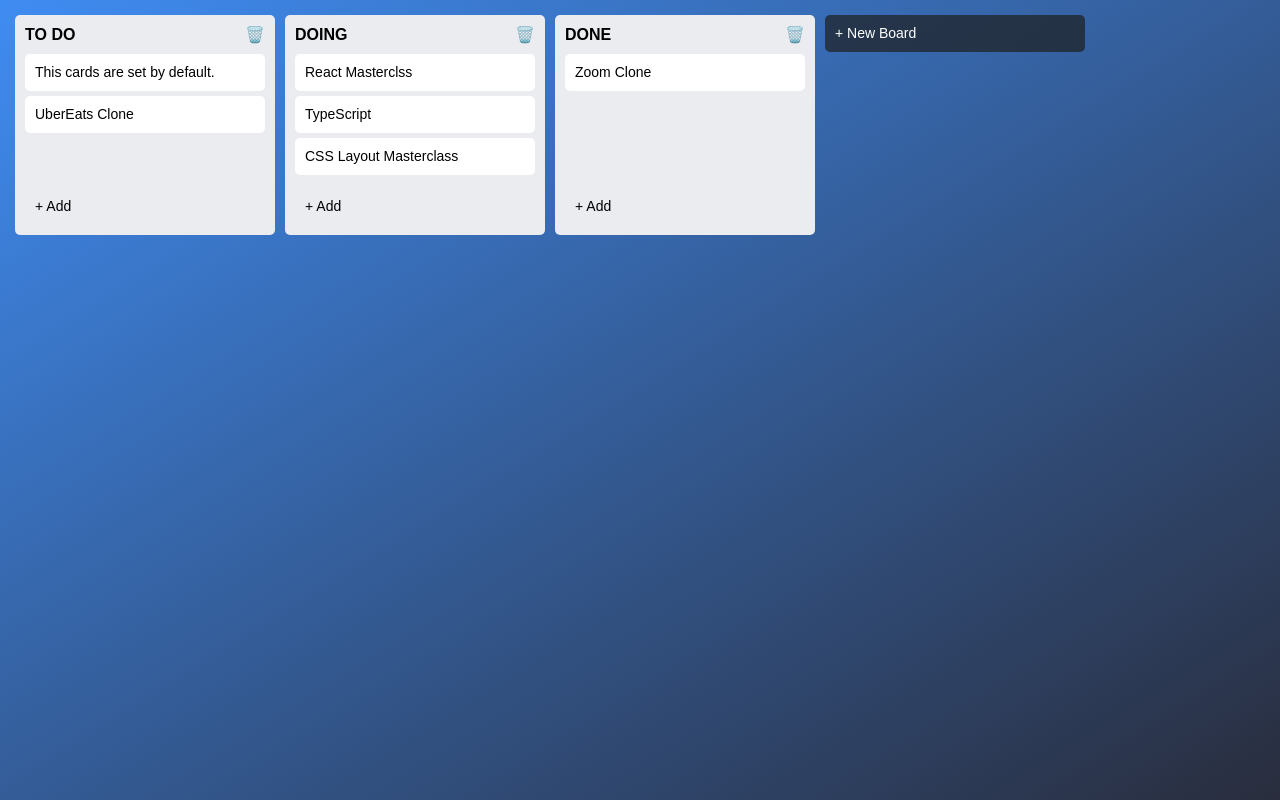
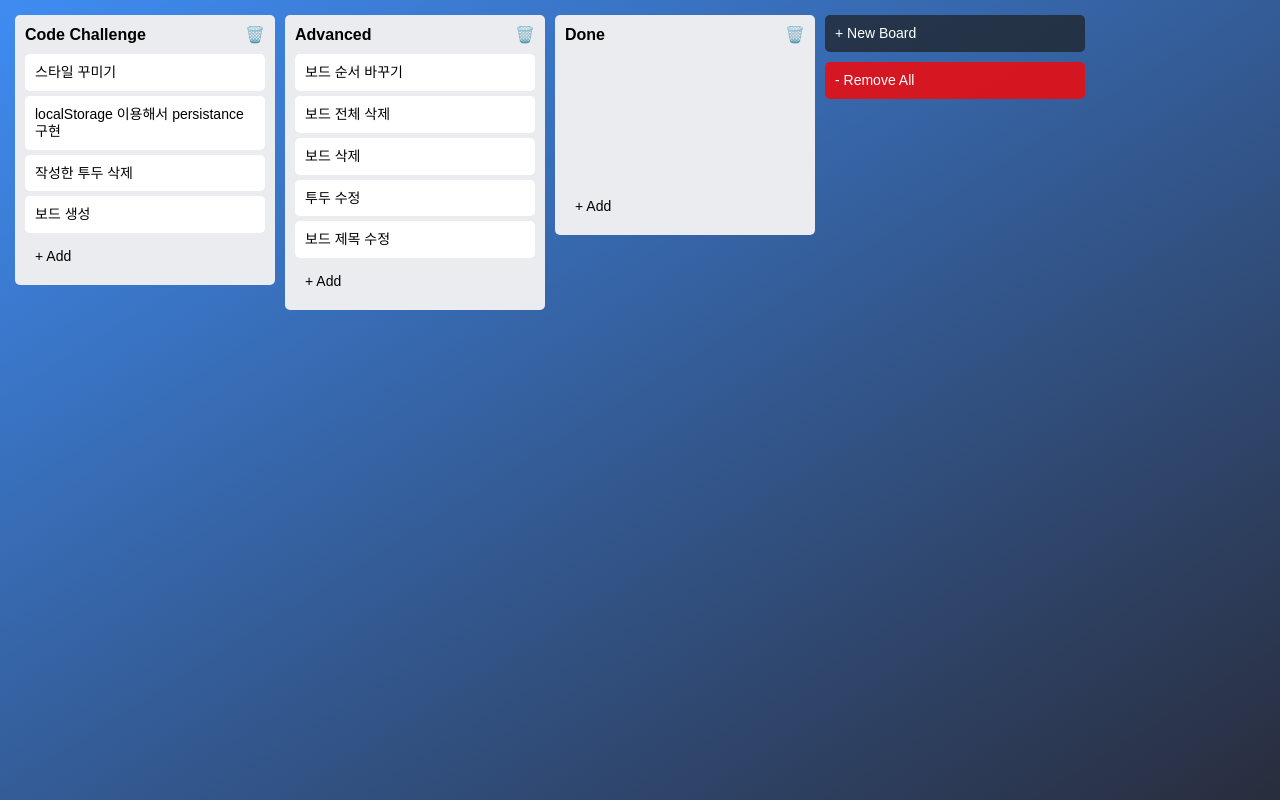
Before and after one commit to develop3357/trello-clone, a React (Create React App) app: page / in a window 1280 px wide. Built offline with nearby package versions, Linux system fonts and the light colour scheme; the HTML template or start-up script is replaced by a standard one.

Commit message:
Add new features: - board: add/remove/modify title - card: modify - remove all data

```diff
--- a/src/App.tsx
+++ b/src/App.tsx
@@ -20,6 +20,12 @@ const Boards = styled.div`
   gap: 10px;
 `;
 
+const BoardControl = styled.div`
+  display: flex;
+  flex-direction: column;
+  gap: 10px;
+`;
+
 const AddNewBoard = styled.div`
   background-color: rgb(30, 30, 30, 0.7);
   color: white;
@@ -29,6 +35,14 @@ const AddNewBoard = styled.div`
   &:hover {
     cursor: pointer;
     background-color: rgb(40, 40, 40, 0.5);
+  }
+`;
+
+const RemoveAll = styled(AddNewBoard)`
+  background-color: rgb(240, 10, 10, 0.85);
+  &:hover {
+    cursor: pointer;
+    background-color: rgb(240, 10, 10, 0.5);
   }
 `;
 
@@ -48,7 +62,18 @@ function App() {
     });
   };
   const onAddNewBoardClick = (event: React.MouseEvent<HTMLDivElement>) => {
-    // TODO handle add new board click
+    const newBoardId = window.prompt("Enter the new board's name:");
+    if (newBoardId && newBoardId.length > 0) {
+      setToDos((currentTodos) =>
+        ToDoManager.init(currentTodos).createBoard(newBoardId).done()
+      );
+    }
+  };
+  const onRemoveAllClick = (event: React.MouseEvent<HTMLDivElement>) => {
+    const confirm = window.confirm("All data will be removed. Proceed?");
+    if (confirm) {
+      setToDos({});
+    }
   };
   return (
     <DragDropContext onDragEnd={onDragEnd}>
@@ -57,7 +82,10 @@ function App() {
           {Object.keys(toDos).map((boardId) => (
             <Board boardId={boardId} key={boardId} toDos={toDos[boardId]} />
           ))}
-          <AddNewBoard onClick={onAddNewBoardClick}>+ New Board</AddNewBoard>
+          <BoardControl>
+            <AddNewBoard onClick={onAddNewBoardClick}>+ New Board</AddNewBoard>
+            <RemoveAll onClick={onRemoveAllClick}>- Remove All</RemoveAll>
+          </BoardControl>
         </Boards>
       </Wrapper>
     </DragDropContext>
--- a/src/atoms.ts
+++ b/src/atoms.ts
@@ -69,7 +69,7 @@ export class ToDoManager {
     delete this.data[boardId];
     return this;
   }
-  modifyBoardName(boardId: string, newName: string) {
+  changeBoardName(boardId: string, newName: string) {
     this.data[newName] = this.data[boardId];
     delete this.data[boardId];
     return this;
@@ -82,7 +82,7 @@ export class ToDoManager {
 export const toDoState = atom<IToDoState>({
   key: "toDo",
   default: {
-    "TO DO": [
+    /* "TO DO": [
       { id: 1, text: "This cards are set by default." },
       { id: 2, text: "UberEats Clone" },
     ],
@@ -91,7 +91,22 @@ export const toDoState = atom<IToDoState>({
       { id: 4, text: "TypeScript" },
       { id: 5, text: "CSS Layout Masterclass" },
     ],
-    DONE: [{ id: 6, text: "Zoom Clone" }],
+    DONE: [{ id: 6, text: "Zoom Clone" }], */
+
+    "Code Challenge": [
+      { id: 1, text: "스타일 꾸미기" },
+      { id: 2, text: "localStorage 이용해서 persistance 구현" },
+      { id: 3, text: "작성한 투두 삭제" },
+      { id: 4, text: "보드 생성" },
+    ],
+    Advanced: [
+      { id: 5, text: "보드 순서 바꾸기" },
+      { id: 6, text: "보드 전체 삭제" },
+      { id: 7, text: "보드 삭제" },
+      { id: 8, text: "투두 수정" },
+      { id: 9, text: "보드 제목 수정" },
+    ],
+    Done: [],
   },
   effects: [localStorageEffect("toDo")],
 });
--- a/src/components/Board.tsx
+++ b/src/components/Board.tsx
@@ -1,8 +1,9 @@
 import { Droppable } from "react-beautiful-dnd";
 import styled from "styled-components";
 import DraggableCard from "./DraggableCard";
-import { IToDo } from "../atoms";
+import { IToDo, ToDoManager, toDoState } from "../atoms";
 import NewCard from "./NewCard";
+import { useSetRecoilState } from "recoil";
 
 const Wrapper = styled.div`
   background-color: ${(props) => props.theme.boardColor};
@@ -40,11 +41,26 @@ interface IBoardProps {
 }
 
 function Board({ toDos, boardId }: IBoardProps) {
+  const setToDos = useSetRecoilState(toDoState);
   const onBoardIdClick = (event: React.MouseEvent<HTMLHeadElement>) => {
-    // TODO: handle click event
+    const newBoardId = prompt("Enter new board name:", boardId);
+    if (newBoardId && newBoardId.length > 0 && newBoardId !== boardId) {
+      setToDos((currentToDos) =>
+        ToDoManager.init(currentToDos)
+          .changeBoardName(boardId, newBoardId)
+          .done()
+      );
+    }
   };
   const onBoardDeleteClick = (event: React.MouseEvent<HTMLSpanElement>) => {
-    // TODO: handle click event
+    const proceed = window.confirm(
+      `Board "${boardId}" and all cards contained within will be removed.\nProceed?`
+    );
+    if (proceed) {
+      setToDos((currentToDos) =>
+        ToDoManager.init(currentToDos).removeBoard(boardId).done()
+      );
+    }
   };
   return (
     <Wrapper>
--- a/src/components/DraggableCard.tsx
+++ b/src/components/DraggableCard.tsx
@@ -1,6 +1,8 @@
 import React from "react";
 import { Draggable } from "react-beautiful-dnd";
+import { useSetRecoilState } from "recoil";
 import styled from "styled-components";
+import { ToDoManager, toDoState } from "../atoms";
 
 const Card = styled.div<{ isMovable: boolean }>`
   border-radius: 5px;
@@ -29,8 +31,20 @@ function DraggableCard({
   index,
   boardId,
 }: IDraggableCardProps) {
+  const setToDos = useSetRecoilState(toDoState);
   const onCardClick = (event: React.MouseEvent<HTMLDivElement>) => {
-    // TODO handle card click event
+    const newText = window.prompt("Enter new content:", toDoText);
+    if (newText && newText.length > 0 && newText !== toDoText) {
+      const newToDo = {
+        id: toDoId,
+        text: newText,
+      };
+      setToDos((currentToDos) =>
+        ToDoManager.init(currentToDos)
+          .modifyCard(newToDo, boardId, index)
+          .done()
+      );
+    }
   };
   return (
     <Draggable key={toDoId} draggableId={"" + toDoId} index={index}>
--- a/src/components/NewCard.tsx
+++ b/src/components/NewCard.tsx
@@ -62,7 +62,7 @@ function NewCard({ boardId }: INewCardProps) {
   };
   useEffect(() => {
     if (active) setFocus("toDo");
-  }, [active]);
+  }, [active, setFocus]);
   return active ? (
     <Form onSubmit={handleSubmit(onValid)}>
       <input
```
